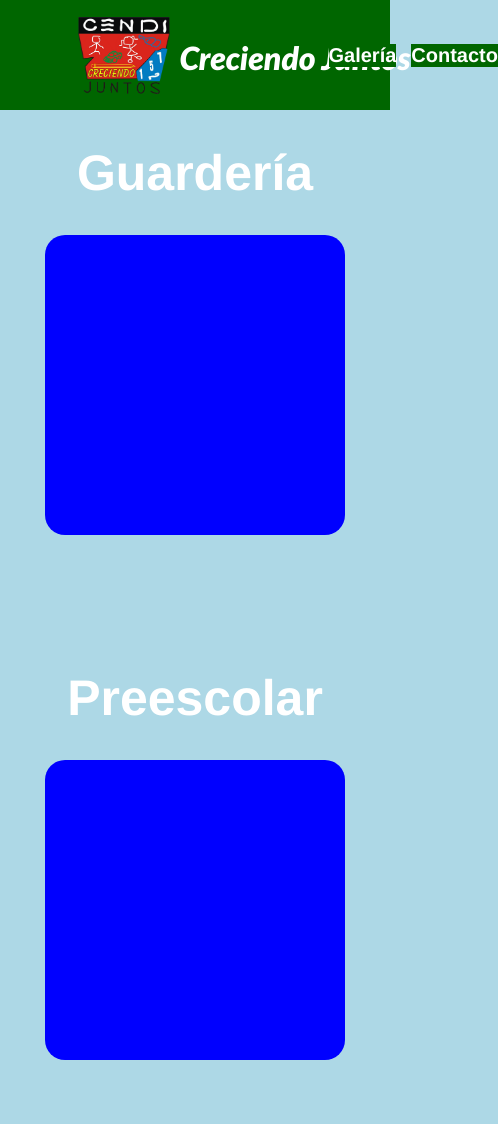
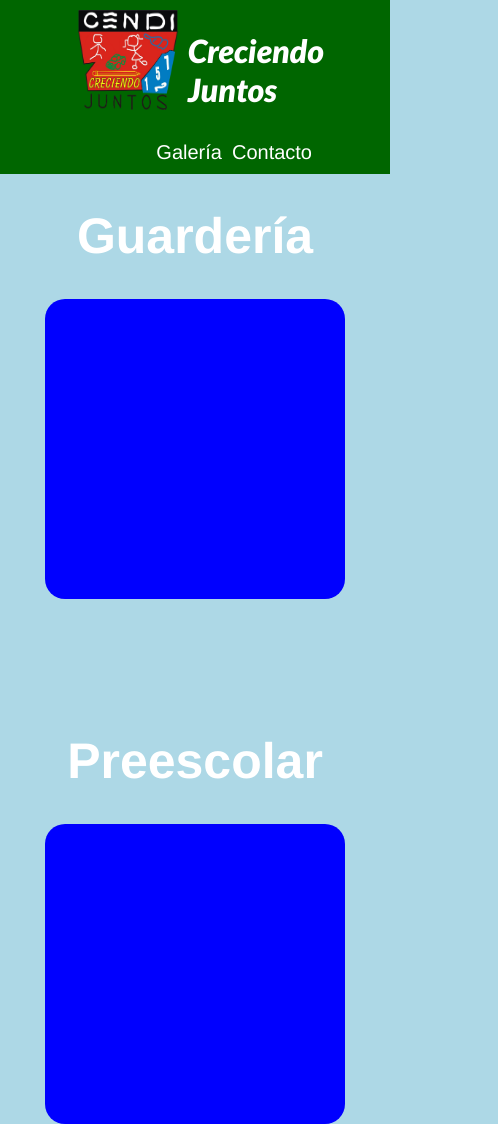
Before and after one commit to CGardner8/Kinder, a plain HTML site: page Index.html in a window 390 px wide. Shown: the whole page, 498 px wide, since content can reach past the window. Before the commit the page ends 1060 px from the top, so only its background shows below. Drawn offline with Linux system fonts and the light colour scheme.

Commit message:
Correcciones barra de navegación responsiva.
Co-authored-by: Eduardo Flores <edfloreshz@gmail.com>

```diff
--- a/Index.html
+++ b/Index.html
@@ -9,13 +9,13 @@
 </head>
 <body>
     <div class="nav">
-        <div class="logo">
-            <img class="logo-img" src="assets/img/logo.png" alt="logo">
+        <div class="logo-container">
+            <img class="logo" src="assets/img/logo.png" alt="logo">
             <h1 class="title">Creciendo Juntos</h5>
         </div>
-        <div class="nav-links">
-            <h2 class="navegacion">Galería</h2>
-            <h2 class="navegacion">Contacto</h2>
+        <div class="nav-container">
+            <a href="galeria" class="nav-link" >Galería</a>
+            <a href="contacto" class="nav-link">Contacto</a>
         </div>
     </div>
     <div class="centro">
--- a/style.css
+++ b/style.css
@@ -5,58 +5,52 @@ html,body {
     background-color: lightblue;
 }
 
+.nav {
+    display: flex;
+    flex-flow: row wrap;
+    align-items: center;
+    background-color: #006600;
+    color: white;
+    padding-right: 20%;
+    padding-left: 20%;
+    gap: 10px;
+    padding-top: 10px;
+    padding-bottom: 10px;
+}
+
 .title {
     font-family: 'Lato', sans-serif;
 }
 
 .logo {
-    height: 70%;
+    max-width: 100px;
+    max-height: 100px;
+}
+
+.logo-container {
     display: flex;
-    justify-content: space-between;
-    align-content: center;
+    flex-direction: row;
+    gap: 10px;
+    justify-content: center;
+}
+
+.nav-container {
+    display: flex;
+    justify-content: center;
+    margin-left: auto;
     gap: 10px;
 }
 
-.logo img {
-    max-width: 100%;
-    max-height: 100%;
-    display: block;
-}
-
-.nav-links {
-    display: flex;
-    justify-content: space-between;
-    gap: 15px;
-}
-
-.nav {
-    display: flex;
-    flex-grow: 1;
-    justify-content: space-between;
-    align-items: center;
-    background-color: #006600;
-    color: white;
-    height: 110px;
-    padding-right: 15%;
-    padding-left: 20%;
-    white-space: nowrap;
-    gap: 10px;
-}
-
-
-.navegacion {
+.nav-link {
     font-family: 'Franklin Gothic Medium', 'Arial Narrow', Arial, sans-serif;
     color: white;
     font-size: 20px;
     background-color: #006600;
-    border: none;
-    text-align: center;
     text-decoration: none;
-    transition-duration: 100ms;
     cursor: pointer;
 }
 
-.navegacion:hover {
+.nav-link:hover {
     background-color: #006600;
     color: yellow;
 }
```
Also changed, not shown: assets/fonts/Licorice/Licorice-Regular.ttf (added), assets/fonts/Licorice/OFL.txt (added), assets/fonts/Luxurious_Roman/LuxuriousRoman-Regular.ttf (added), assets/fonts/Luxurious_Roman/OFL.txt (added).
